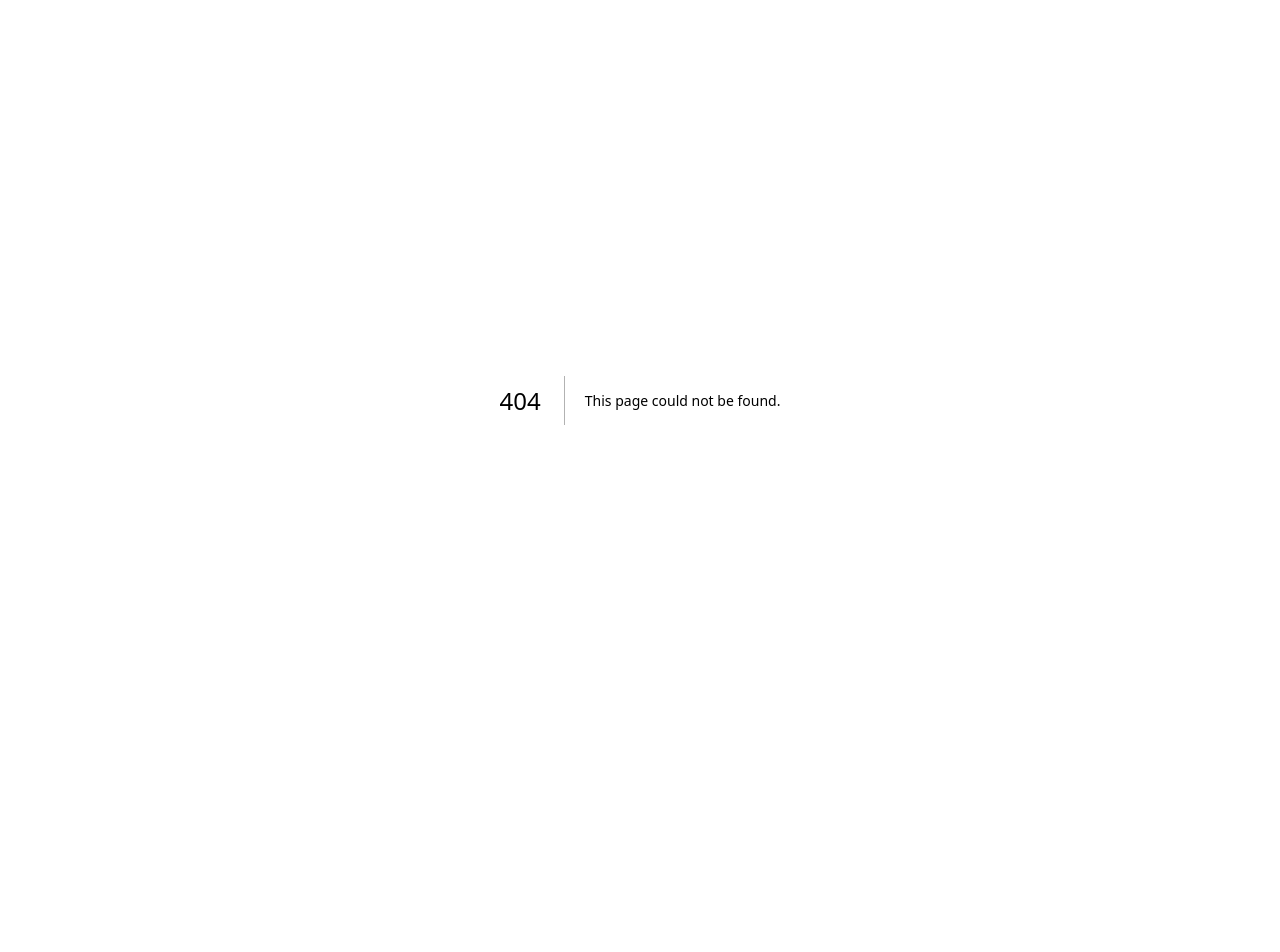
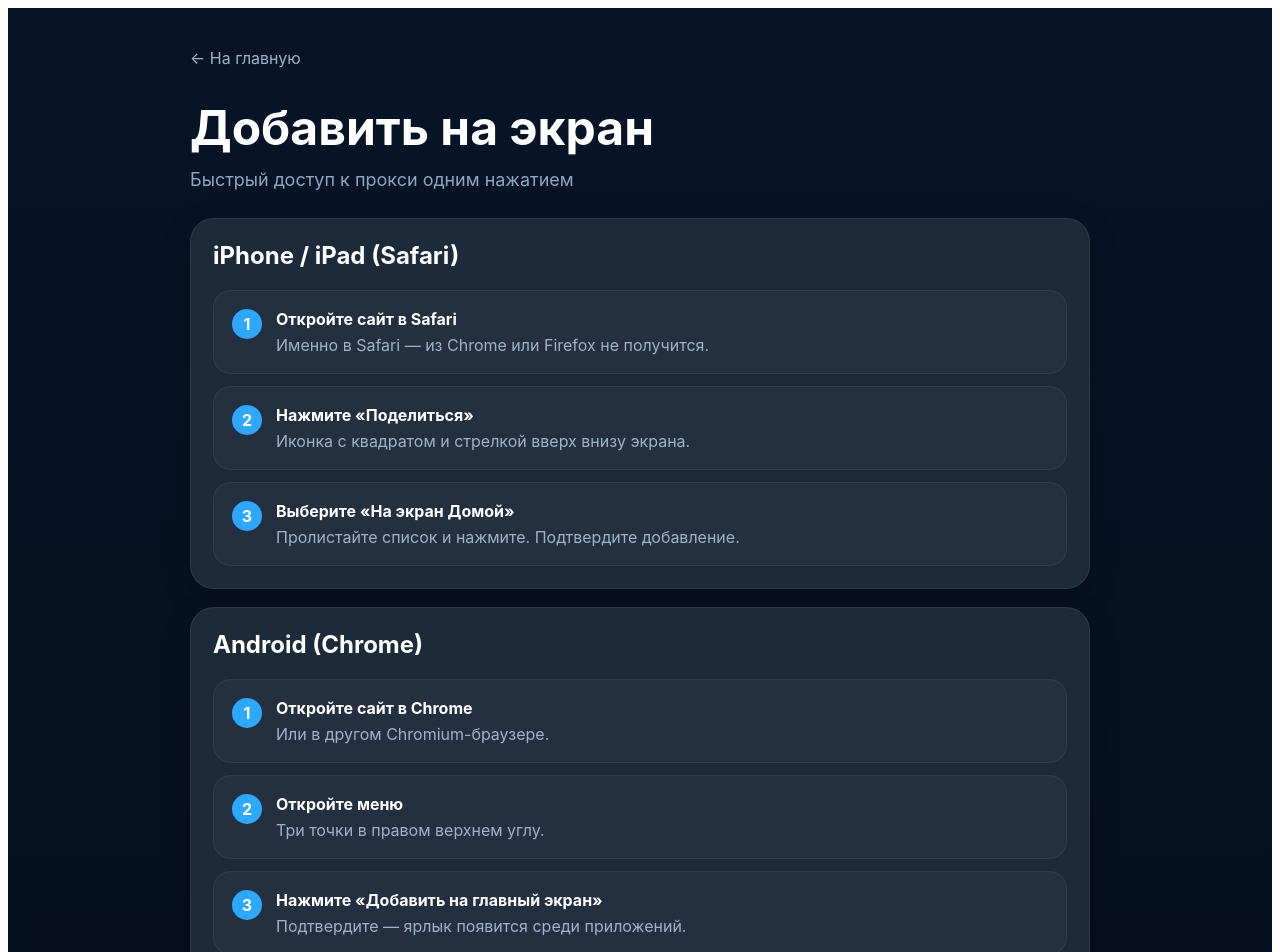
Before and after one commit to aschotdasu-byte/mtproxy-site, a Next.js app: page /proxy/how/faq/about/homescreen in a window 1280 px wide. Before the commit this address had no page. Shown: the top 952 px of the page. Before the commit the page ends 800 px from the top, so only its background shows below. Built offline with nearby package versions, Linux system fonts and the light colour scheme.

Commit message:
Create page.tsx

```diff
--- /dev/null
+++ b/app/proxy/how/faq/about/homescreen/page.tsx
@@ -0,0 +1,142 @@
+import Link from 'next/link';
+
+export default function HomeScreenPage() {
+  const container: React.CSSProperties = {
+    maxWidth: 900,
+    margin: '0 auto',
+    padding: '40px 20px 70px',
+    fontFamily:
+      'Inter, ui-sans-serif, system-ui, -apple-system, BlinkMacSystemFont, "Segoe UI", sans-serif',
+  };
+
+  const sectionCard: React.CSSProperties = {
+    background: '#1d2a3a',
+    color: '#fff',
+    border: '1px solid rgba(255,255,255,0.08)',
+    borderRadius: 24,
+    padding: 22,
+    boxShadow: '0 10px 30px rgba(0,0,0,0.22)',
+  };
+
+  const stepCard: React.CSSProperties = {
+    display: 'flex',
+    gap: 14,
+    alignItems: 'flex-start',
+    background: 'rgba(255,255,255,0.03)',
+    border: '1px solid rgba(255,255,255,0.06)',
+    borderRadius: 18,
+    padding: 18,
+  };
+
+  const badge: React.CSSProperties = {
+    width: 30,
+    height: 30,
+    minWidth: 30,
+    borderRadius: 999,
+    background: '#2ea8ff',
+    color: '#fff',
+    display: 'flex',
+    alignItems: 'center',
+    justifyContent: 'center',
+    fontWeight: 700,
+  };
+
+  return (
+    <main
+      style={{
+        minHeight: '100vh',
+        background: 'linear-gradient(180deg, #071427 0%, #06101f 100%)',
+        color: '#fff',
+      }}
+    >
+      <div style={container}>
+        <Link href="/" style={{ color: '#9fb3c8', textDecoration: 'none' }}>
+          ← На главную
+        </Link>
+
+        <div style={{ marginTop: 30, marginBottom: 28 }}>
+          <h1 style={{ fontSize: 48, margin: 0 }}>Добавить на экран</h1>
+          <p style={{ color: '#8fa6bf', fontSize: 18, marginTop: 12 }}>
+            Быстрый доступ к прокси одним нажатием
+          </p>
+        </div>
+
+        <div style={{ display: 'grid', gap: 18 }}>
+          <section style={sectionCard}>
+            <h2 style={{ marginTop: 0 }}>iPhone / iPad (Safari)</h2>
+
+            <div style={{ display: 'grid', gap: 12 }}>
+              <div style={stepCard}>
+                <div style={badge}>1</div>
+                <div>
+                  <div style={{ fontWeight: 700 }}>Откройте сайт в Safari</div>
+                  <div style={{ color: '#9fb3c8', marginTop: 6 }}>
+                    Именно в Safari — из Chrome или Firefox не получится.
+                  </div>
+                </div>
+              </div>
+
+              <div style={stepCard}>
+                <div style={badge}>2</div>
+                <div>
+                  <div style={{ fontWeight: 700 }}>Нажмите «Поделиться»</div>
+                  <div style={{ color: '#9fb3c8', marginTop: 6 }}>
+                    Иконка с квадратом и стрелкой вверх внизу экрана.
+                  </div>
+                </div>
+              </div>
+
+              <div style={stepCard}>
+                <div style={badge}>3</div>
+                <div>
+                  <div style={{ fontWeight: 700 }}>Выберите «На экран Домой»</div>
+                  <div style={{ color: '#9fb3c8', marginTop: 6 }}>
+                    Пролистайте список и нажмите. Подтвердите добавление.
+                  </div>
+                </div>
+              </div>
+            </div>
+          </section>
+
+          <section style={sectionCard}>
+            <h2 style={{ marginTop: 0 }}>Android (Chrome)</h2>
+
+            <div style={{ display: 'grid', gap: 12 }}>
+              <div style={stepCard}>
+                <div style={badge}>1</div>
+                <div>
+                  <div style={{ fontWeight: 700 }}>Откройте сайт в Chrome</div>
+                  <div style={{ color: '#9fb3c8', marginTop: 6 }}>
+                    Или в другом Chromium-браузере.
+                  </div>
+                </div>
+              </div>
+
+              <div style={stepCard}>
+                <div style={badge}>2</div>
+                <div>
+                  <div style={{ fontWeight: 700 }}>Откройте меню</div>
+                  <div style={{ color: '#9fb3c8', marginTop: 6 }}>
+                    Три точки в правом верхнем углу.
+                  </div>
+                </div>
+              </div>
+
+              <div style={stepCard}>
+                <div style={badge}>3</div>
+                <div>
+                  <div style={{ fontWeight: 700 }}>
+                    Нажмите «Добавить на главный экран»
+                  </div>
+                  <div style={{ color: '#9fb3c8', marginTop: 6 }}>
+                    Подтвердите — ярлык появится среди приложений.
+                  </div>
+                </div>
+              </div>
+            </div>
+          </section>
+        </div>
+      </div>
+    </main>
+  );
+}
```
